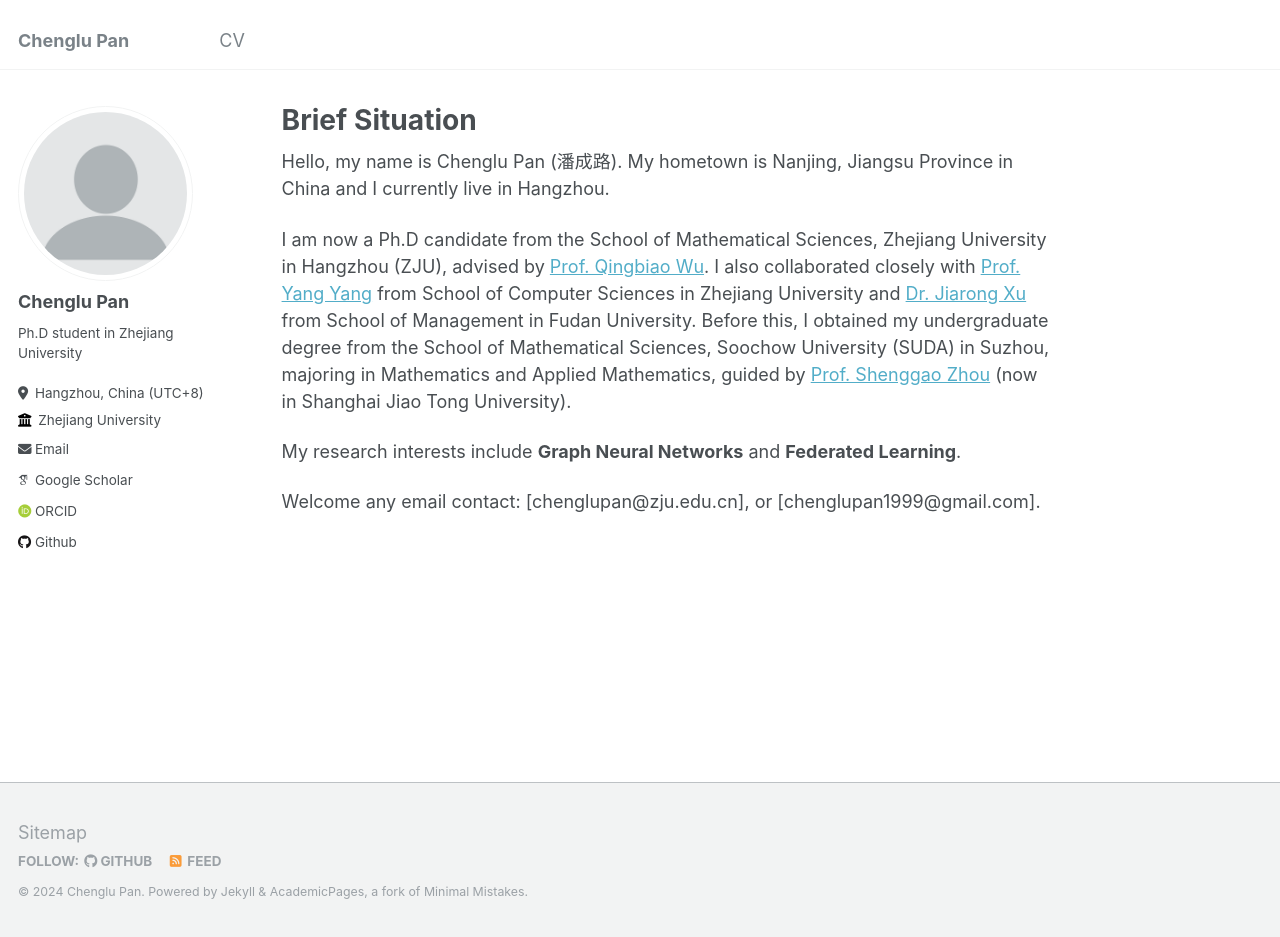
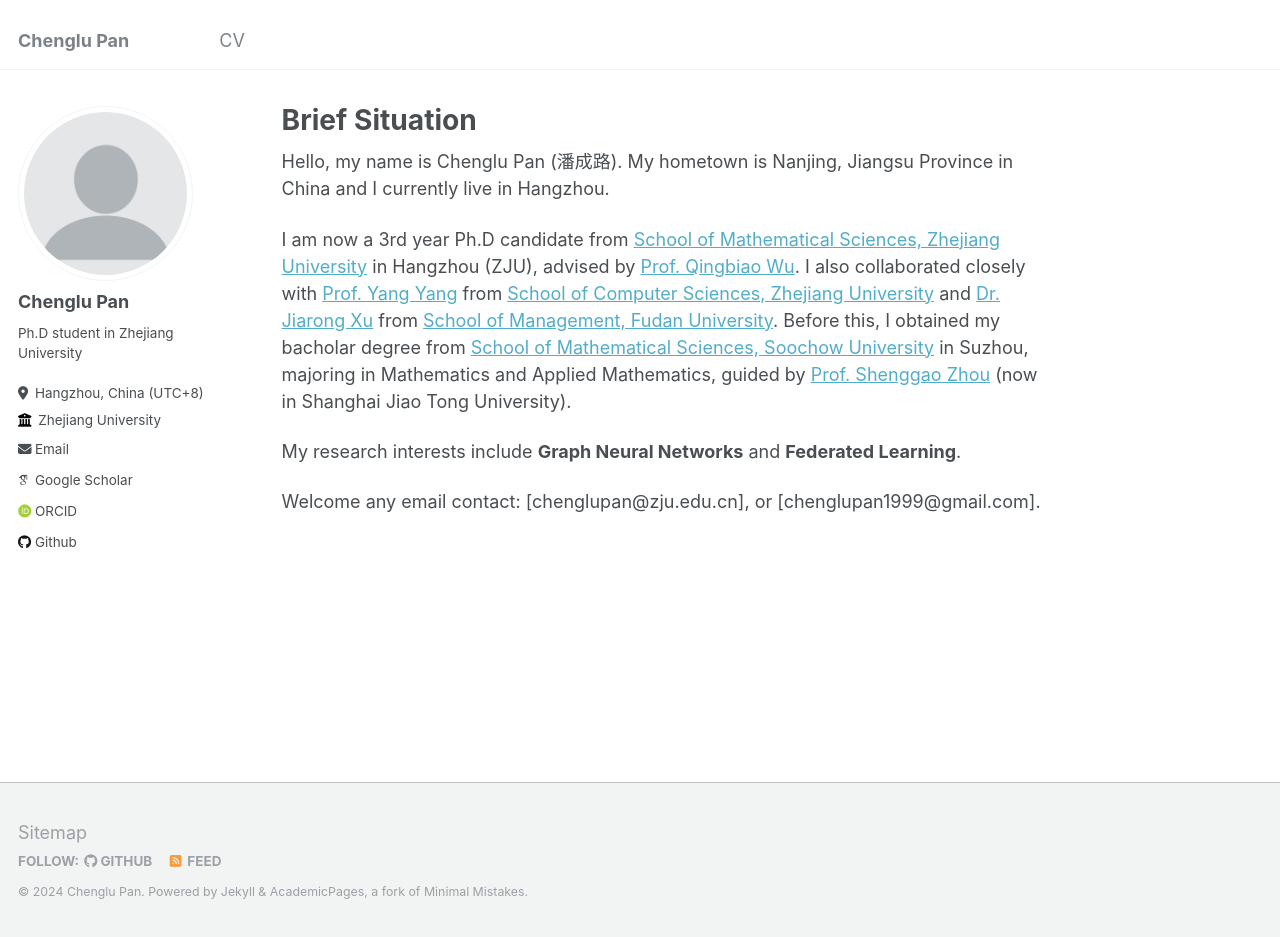
Before and after one commit to Chenglu0426/Chenglu0426.github.io, a Jekyll site: the page built from _pages/about.md, in a window 1280 px wide and 937 px high. Built offline with Jekyll 4.4.1, drawn with Linux system fonts in a browser that asks for light colours; some web fonts are replaced.

Commit message:
Update about.md

```diff
--- a/_pages/about.md
+++ b/_pages/about.md
@@ -9,7 +9,7 @@ redirect_from:
 
 Hello, my name is Chenglu Pan (潘成路). My hometown is Nanjing, Jiangsu Province in China and I currently live in Hangzhou.
 
-I am now a Ph.D candidate from the School of Mathematical Sciences, Zhejiang University in Hangzhou (ZJU), advised by [Prof. Qingbiao Wu](https://person.zju.edu.cn/en/0085412). I also collaborated closely with [Prof. Yang Yang](yangy.org) from School of Computer Sciences in Zhejiang University and [Dr. Jiarong Xu](galina0217.github.io) from School of Management in Fudan University. Before this, I obtained my undergraduate degree from the School of Mathematical Sciences, Soochow University (SUDA) in Suzhou, majoring in Mathematics and Applied Mathematics, guided by [Prof. Shenggao Zhou](https://math.sjtu.edu.cn/faculty/sgzhou) (now in Shanghai Jiao Tong University).
+I am now a 3rd year Ph.D candidate from [School of Mathematical Sciences, Zhejiang University](www.math.zju.edu.cn) in Hangzhou (ZJU), advised by [Prof. Qingbiao Wu](https://person.zju.edu.cn/en/0085412). I also collaborated closely with [Prof. Yang Yang](yangy.org) from [School of Computer Sciences, Zhejiang University](http://www.cs.zju.edu.cn/csen/) and [Dr. Jiarong Xu](galina0217.github.io) from [School of Management, Fudan University](https://www.fdsm.fudan.edu.cn/AboutUs/index.aspx). Before this, I obtained my bacholar degree from [School of Mathematical Sciences, Soochow University](math.suda.edu.cn) in Suzhou, majoring in Mathematics and Applied Mathematics, guided by [Prof. Shenggao Zhou](https://math.sjtu.edu.cn/faculty/sgzhou) (now in Shanghai Jiao Tong University).
 
 My research interests include **Graph Neural Networks** and **Federated Learning**.
 
```
